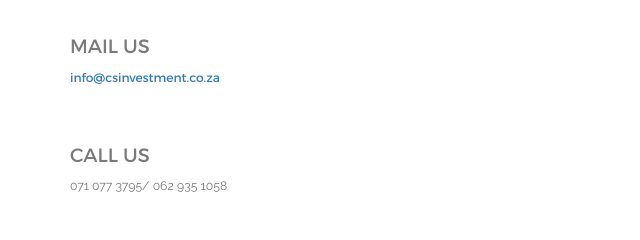
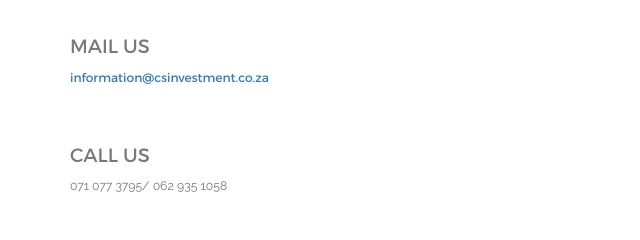
Before and after one commit to Target-Online/cs-institute, a plain HTML site: page website/index.html in a window 1280 px wide. Shown: the part 10785-11025 px from the top of the page, 0-640 px from the left. Drawn offline with nearby package versions, Linux system fonts and the light colour scheme; some packages are replaced by stand-ins of ours.

Commit message:
Updated email address.

```diff
--- a/website/index.html
+++ b/website/index.html
@@ -861,7 +861,7 @@ The foreign exchange market largest traded market in the world with over 5 trill
 <div class="single_info_text">
 <h3>MAIL US</h3>
 
-<p><a href="mailto:info@csinvestment.co.za">info@csinvestment.co.za</a></p>
+<p><a href="mailto:information@csinvestment.co.za">information@csinvestment.co.za</a></p>
 </div>
 </div>
 </div>
```
